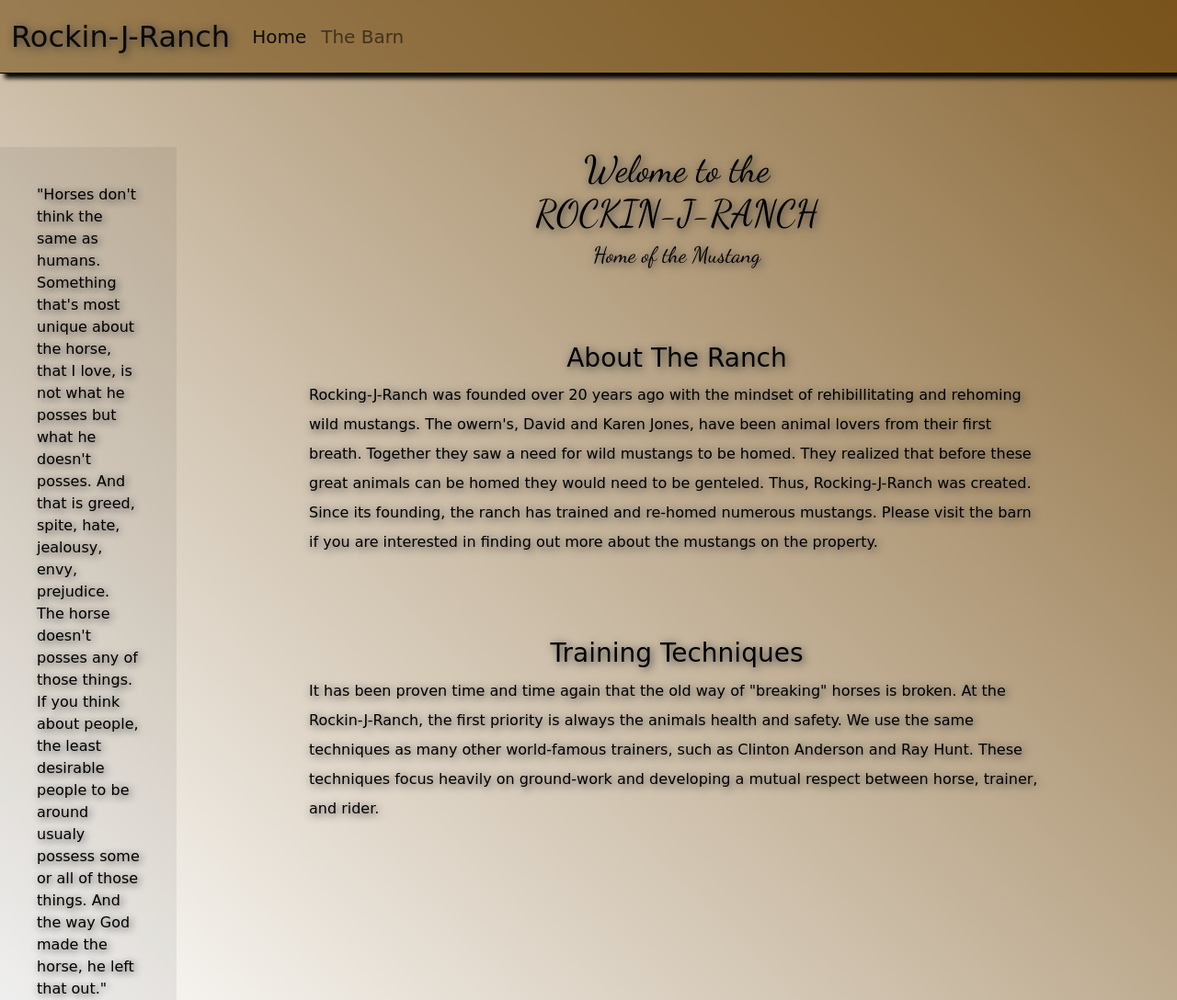
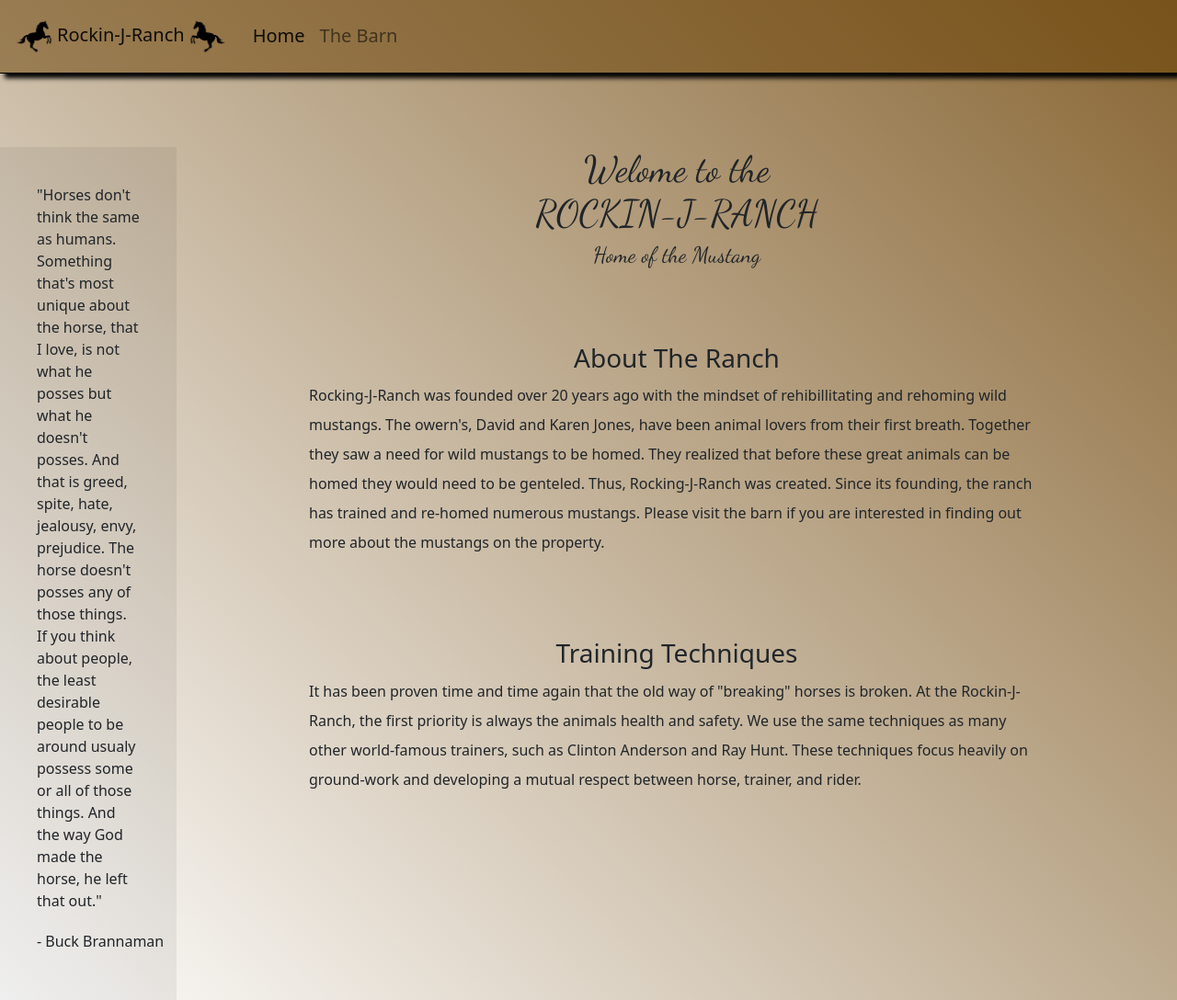
Before and after one commit to tccSolutions/rockin-j-ranch-django, a Django app: page / in a window 1280 px wide. Shown: the whole page at 92% size. Run offline with Django 4.2, Linux system fonts and the light colour scheme; some web fonts are replaced.

Commit message:
update to styles

```diff
--- a/ranch/settings.py
+++ b/ranch/settings.py
@@ -26,7 +26,9 @@ SECRET_KEY = 'django-insecure-^y^0pd3ce4u$6n@b5dxaricbx(f(7bswk2-vhkcuv^7amq63--
 DEBUG = True
 
 ALLOWED_HOSTS = [
-     'rockin-j-ranch.herokuapp.com'
+     'rockin-j-ranch.herokuapp.com',
+     'localhost',
+     '127.0.0.1'
 ]
 
 
--- a/static/css/styles.css
+++ b/static/css/styles.css
@@ -10,7 +10,7 @@ body{
     background-size:contain;
     background-repeat: no-repeat;
     color:rgb(0, 0, 0);
-    text-shadow: 2px 2px 10px rgb(56, 56, 56);
+
     font-family: 'Luxurious Roman', cursive;
 }
 
@@ -20,7 +20,9 @@ nav{
     min-height:5em;
     box-shadow: 5px 5px 5px black;
     margin-bottom:5em;
+
 }
+
 .navbar-brand{
     font-size: 2em;
 }
--- a/templates/main.html
+++ b/templates/main.html
@@ -6,10 +6,12 @@
     <meta charset="UTF-8">
     <meta http-equiv="X-UA-Compatible" content="IE=edge">
     <meta name="viewport" content="width=device-width, initial-scale=1.0">
+    <link rel="icon" href="https://www.clipartmax.com/png/middle/24-243593_wild-black-horse-lifting-front-foot-free-vector-icon-horses-icon.png">
+    <link rel='stylesheet' href="{% static 'css/styles.css' %}">
     <!--Bootstrap -->
     <link href="https://cdn.jsdelivr.net/npm/bootstrap@5.1.3/dist/css/bootstrap.min.css" rel="stylesheet"
         integrity="sha384-1BmE4kWBq78iYhFldvKuhfTAU6auU8tT94WrHftjDbrCEXSU1oBoqyl2QvZ6jIW3" crossorigin="anonymous">
-    <link rel='stylesheet' href="{% static 'css/styles.css' %}">
+
     <!-- Google Fonts -->
     <!-- Dancing Script -->
     <link rel="preconnect" href="https://fonts.googleapis.com">
--- a/templates/navbar.html
+++ b/templates/navbar.html
@@ -1,7 +1,7 @@
 
 <nav class="navbar navbar-expand-lg navbar-light">
     <div class="container-fluid">
-      <a class="navbar-brand" href="/">Rockin-J-Ranch</a>
+      <a class="navbar-brand" href="/"><img src="../static/images/horse-left.png" width="50em">Rockin-J-Ranch<img src="../static/images/horse-right.png" width="50em"></a>
       <button class="navbar-toggler" type="button" data-bs-toggle="collapse" data-bs-target="#navbarNav" aria-controls="navbarNav" aria-expanded="false" aria-label="Toggle navigation">
         <span class="navbar-toggler-icon"></span>
       </button>
```
Also changed, not shown: static/images/horse-left.png (added), static/images/horse-right.png (added).
